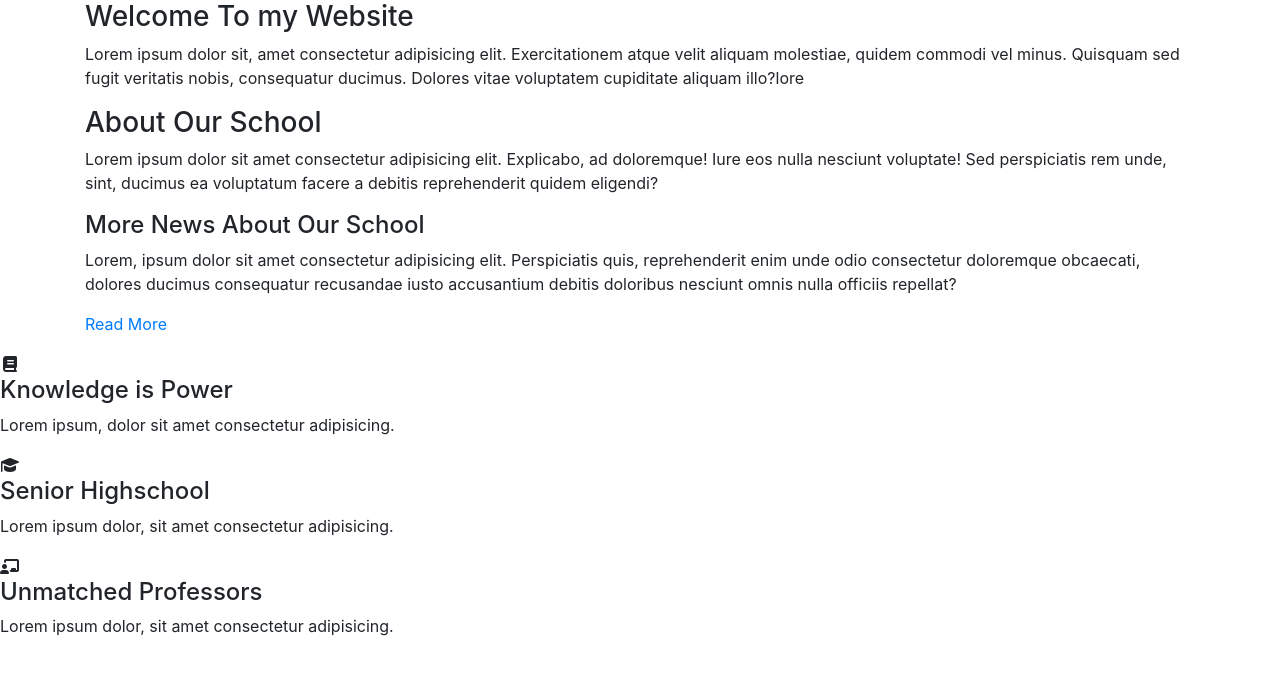
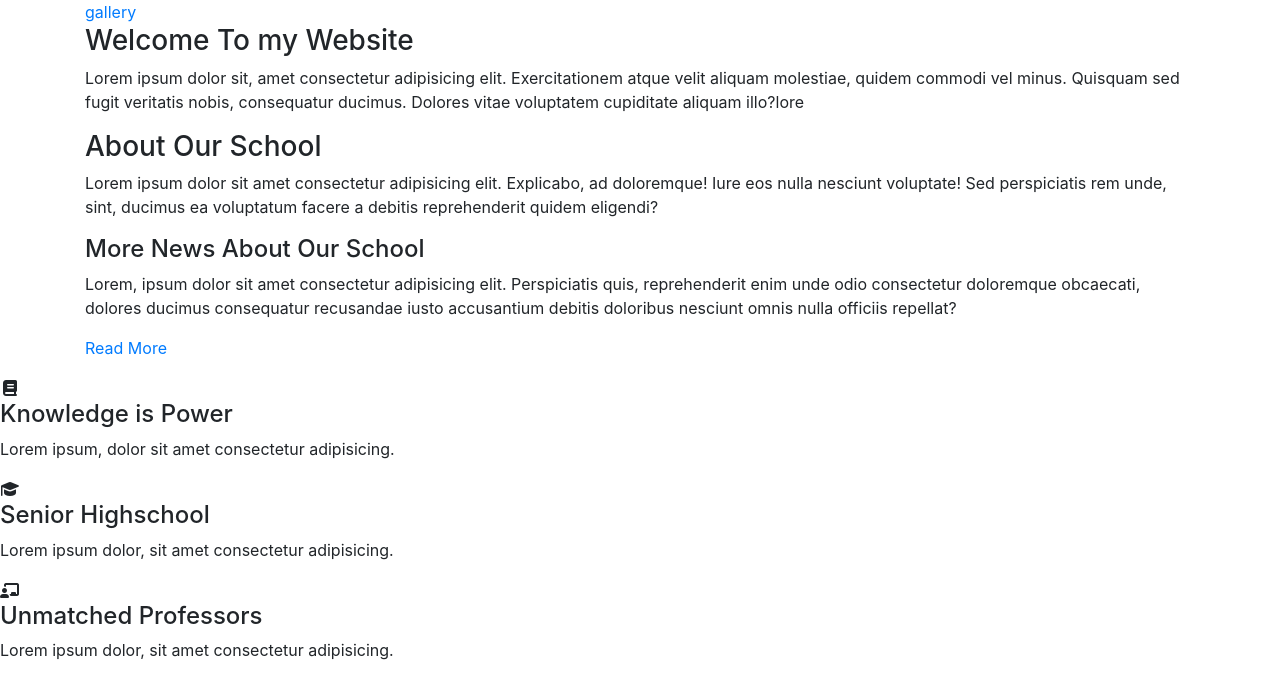
Before and after one commit to CrystalTam/CS202, a plain HTML site: page lesson5.html in a window 1280 px wide. Drawn offline with nearby package versions, Linux system fonts and the light colour scheme.

Commit message:
I changed it

```diff
--- a/lesson5.html
+++ b/lesson5.html
@@ -12,11 +12,13 @@
 </head>
 
 <body>
+
     <header>
         <div class="container">
             <nav>
                 <a href="lesson5.html"></a>
                 <a href="about.html"></a>
+                <a href="gallery.html">gallery</a>
                 <a href="event.html"></a>
                 <a href=""></a>
             </nav>
```
